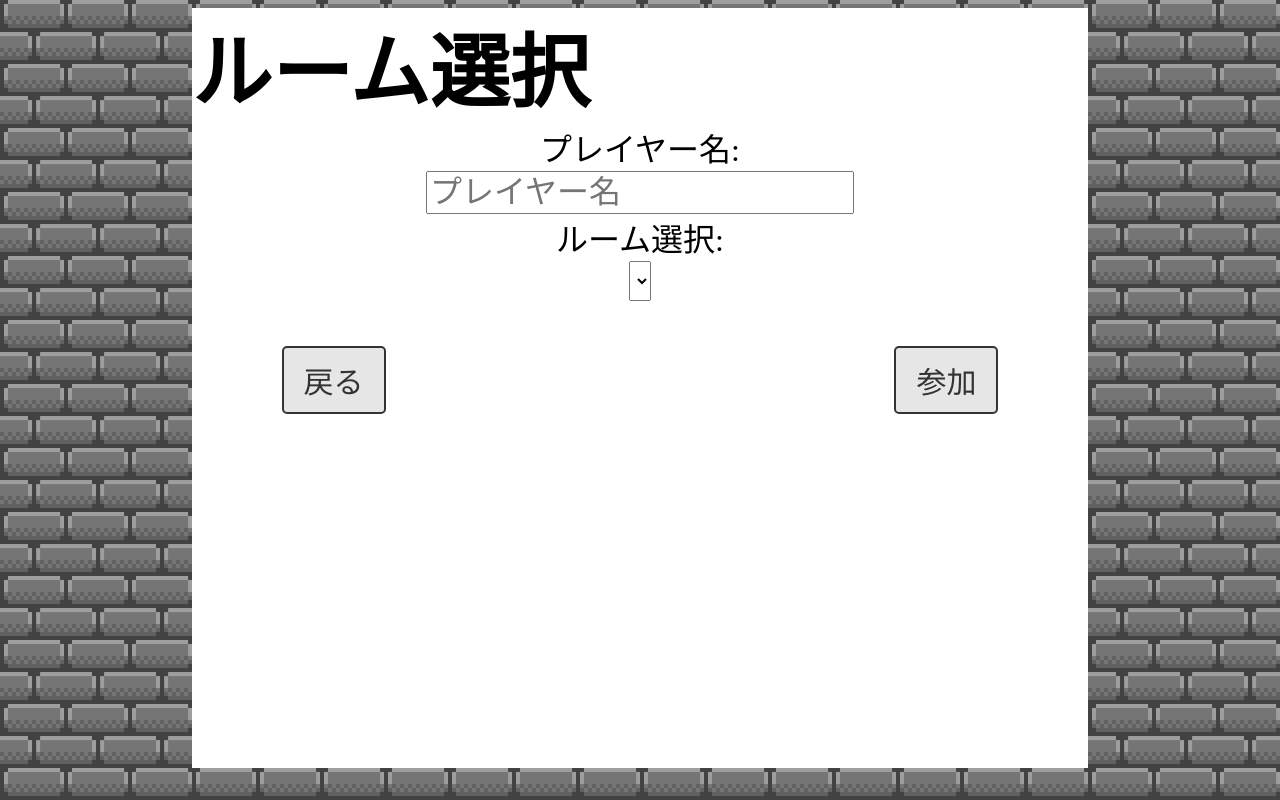
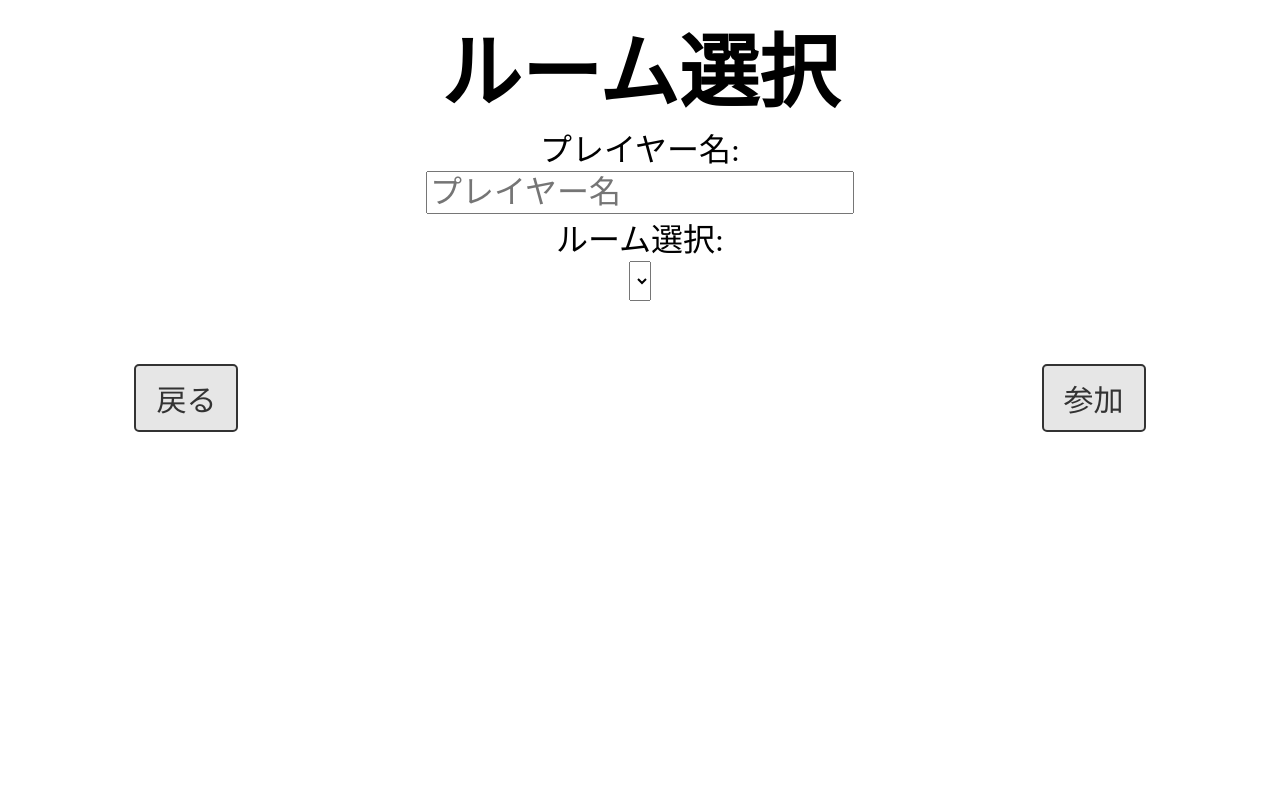
Before and after one commit to 2024AIT-OOP2-G14/AITBomber, a Flask app: page /roomselect in a window 1280 px wide. Run offline with Flask 3, Linux system fonts and the light colour scheme; lists and menus that the app fills with data are empty; some libraries are stand-ins or nearby versions.

Commit message:
Revert "背景を追加"

```diff
--- /dev/null
+++ b/static/roomselect.css
@@ -0,0 +1,77 @@
+h2{
+    font-size: 5em;
+    margin:auto;
+    width:70%;
+    text-align: center;
+    position:relative;
+}
+
+.inputgroup {
+    display: flex; /* Flexboxを有効化 */
+    justify-content: center; /* 水平方向の中央揃え */
+    align-items: center; /* 垂直方向の中央揃え */
+}
+
+.inputlabel {
+    display: flex;
+    justify-content: center;
+    /* display: block; */
+    margin-bottom: 1px;
+    font-size: 32px;
+}
+
+.inputtext {
+    display: flex; /* Flexboxを有効化 */
+    justify-content: center; /* 水平方向の中央揃え */
+    align-items: center; /* 垂直方向の中央揃え */
+    font-size: 32px;
+    /* width: 100%;
+    max-width: 300px;
+    padding: 10px;
+    border: 1px solid #000;
+    border-radius: 5px;
+    box-sizing: border-box; */
+}
+
+#joinRoomButton {
+    text-decoration: none; /* 下線を削除 */
+    color: #333; /* 任意のテキストカラー */
+    background-color:#e6e6e6;
+    font-size: 30px; /* 任意のフォントサイズ */
+    padding: 10px 20px;
+    border: 2px solid #333; /* 任意のボーダー */
+    border-radius: 5px; /* ボタンの角を丸める */
+    display: inline-block; /* リンクをボタン風にする */
+    transition: 0.3s; /* ホバー時のエフェクト */
+}
+
+#joinRoomButton:hover{
+    background-color: #333; /* 背景色の変更 */
+    color: #fff; /* テキストカラーの変更 */
+    border-color: #fff; /* ボーダーカラーの変更 */
+}
+
+#buttongroup{
+    list-style: none; /* デフォルトのリストスタイルを削除 */
+    display: flex;
+    padding: 5% 10%;
+    justify-content: space-between;
+}
+
+#buttongroup a{
+    text-decoration: none; /* 下線を削除 */
+    color: #333; /* 任意のテキストカラー */
+    background-color:#e6e6e6;
+    font-size: 30px; /* 任意のフォントサイズ */
+    padding: 10px 20px;
+    border: 2px solid #333; /* 任意のボーダー */
+    border-radius: 5px; /* ボタンの角を丸める */
+    display: inline-block; /* リンクをボタン風にする */
+    transition: 0.3s; /* ホバー時のエフェクト */
+}
+
+#buttongroup a:hover {
+    background-color: #333; /* 背景色の変更 */
+    color: #fff; /* テキストカラーの変更 */
+    border-color: #fff; /* ボーダーカラーの変更 */
+}
--- a/templates/index.html
+++ b/templates/index.html
@@ -5,12 +5,12 @@
     <title>AITボンバー</title>
     <meta charset="utf-8">
     <meta name="viewport" content="width=device-width, initial-scale=1">
-    <link rel="stylesheet" href="../static/css/style.css">
+    <link rel="stylesheet" href="../static/maintitle.css">
 </head>
 
 <body>
     <main id="center">
-        <h1 id="titlelogo">AITボンバー</h1>
+        <h1>AITボンバー</h1>
         <ul class="select">
             <li><a href="{{ url_for('roommake') }}">ホストを作成</a></li>
             <li><a href="{{ url_for('roomselect') }}">ルームに参加</a></li>
--- a/templates/ranking.html
+++ b/templates/ranking.html
@@ -6,7 +6,6 @@
     <meta charset="utf-8">
 
     <script src="https://cdnjs.cloudflare.com/ajax/libs/socket.io/4.4.1/socket.io.min.js"></script>
-    <link rel="stylesheet" href="../static/css/style.css">
 
     <!-- <link rel="stylesheet" href=".css"> -->
 
--- a/templates/roommake.html
+++ b/templates/roommake.html
@@ -4,7 +4,7 @@
 <head>
     <title>ルーム作成|AITボンバー</title>
     <meta charset="utf-8">
-    <link rel="stylesheet" href="../static/css/style.css">
+    <link rel="stylesheet" href="../static/roommake.css">
     <script src="https://cdnjs.cloudflare.com/ajax/libs/socket.io/4.4.1/socket.io.js"></script>
 </head>
 
--- a/templates/roomselect.html
+++ b/templates/roomselect.html
@@ -4,7 +4,7 @@
 <head>
     <title>ルーム選択|AITボンバー</title>
     <meta charset="utf-8">
-    <link rel="stylesheet" href="../static/css/style.css">
+    <link rel="stylesheet" href="../static/roomselect.css">
     <script src="https://cdnjs.cloudflare.com/ajax/libs/socket.io/4.4.1/socket.io.js"></script>
 </head>
 
@@ -14,7 +14,7 @@
         <!-- ルーム選択 -->
         <div class="selectroom">
             <section>
-                <h1>ルーム選択</h1>
+                <h2>ルーム選択</h2>
                 <form action="{{ url_for('roomselect') }}" method="post">
                     <div id="inputgroup">
                         <label class="inputlabel" for="playername">プレイヤー名:</label>
--- a/templates/roomwait.html
+++ b/templates/roomwait.html
@@ -4,7 +4,7 @@
 <head>
     <title>プレイヤー待機中|AITボンバー</title>
     <meta charset="utf-8">
-    <link rel="stylesheet" href="../static/css/style.css">
+    <link rel="stylesheet" href="../static/roomwait.css">
     <script src="https://cdnjs.cloudflare.com/ajax/libs/socket.io/4.4.1/socket.io.js"></script>
     <script src="../static/socket.js"></script>
     <script defer src="../static/game.js"></script>
@@ -37,6 +37,7 @@
             {% if playername == room['host'] %}
              <button id="startGameButton">PLAY</button>
             {% endif %}
+            <a id="startGameButton" href="{{ url_for('game') }}">PLAY(開発用)</a>
     </main>
 </body>
 
```
Also changed, not shown: static/maintitle.css (added, +45 -0 lines), static/roommake.css (renamed from static/css/style.css, +0 -55 lines), static/roomwait.css (added, +16 -0 lines).
